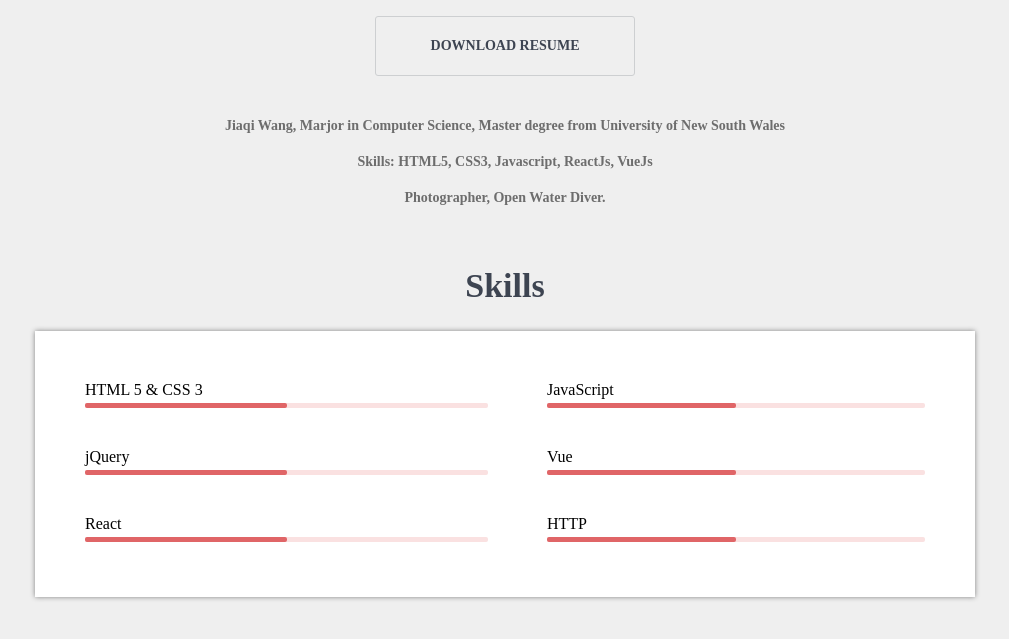
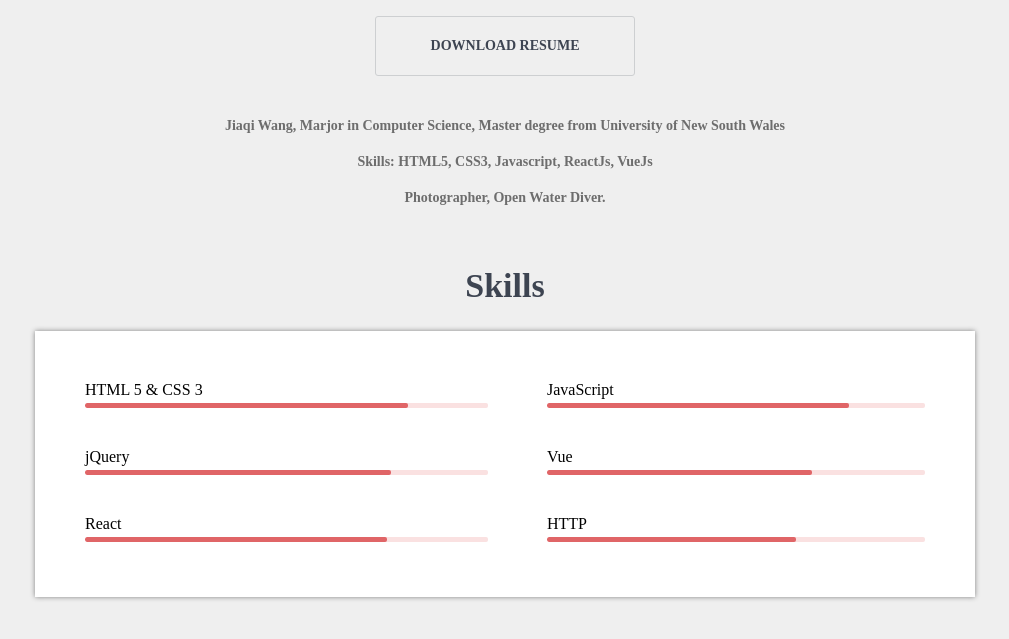
Before and after one commit to MoonSv/blog, a plain HTML site: page resume/index.html in a window 1280 px wide. Shown: the part 706-1345 px from the top of the page, without its empty margins (135-1144 px from the left). Drawn offline with Linux system fonts and the light colour scheme; a script that the page names is missing.

Commit message:
add animation progress

```diff
--- a/resume/main.css
+++ b/resume/main.css
@@ -26,12 +26,12 @@ ul, ol{
 }
 
 [data-x] {
-    transition: all 1s;
+    transition: all 0.8s;
     opacity: 1;
     transform: translateY(0);
 }
 [data-x].onshow {
-    opacity: 0;;
+    opacity: 0;
     transform: translateY(20%);
 }
 /* 导航栏 */
@@ -286,12 +286,36 @@ section.skills .progress-bar{
     border-radius: 2px;
     background-color: #fae1e1;
     margin: 4px 0 40px;
+    overflow: hidden;
+}
+section.skills.onshow .progress{
+    transform: translateX(-100%);
 }
 section.skills .progress{
     height: 100%;
     border-radius: 2px;
-    width: 50%;
     background-color: #e06567;
+    transform: translateX(0);
+    transition: all 1s;
+}
+section.skills li:nth-child(1) .progress{
+    width: 80%;
+}
+section.skills li:nth-child(2) .progress{
+
+    width: 80%;
+}
+section.skills li:nth-child(3) .progress{
+    width: 76%;
+}
+section.skills li:nth-child(4) .progress{
+    width: 70%;
+}
+section.skills li:nth-child(5) .progress{
+    width: 75%;
+}
+section.skills li:nth-child(6) .progress{
+    width: 66%;
 }
 section.portfolio{
     margin-bottom: 50px;
```
Also changed, not shown: resume/index.html (+1 -1 lines).
